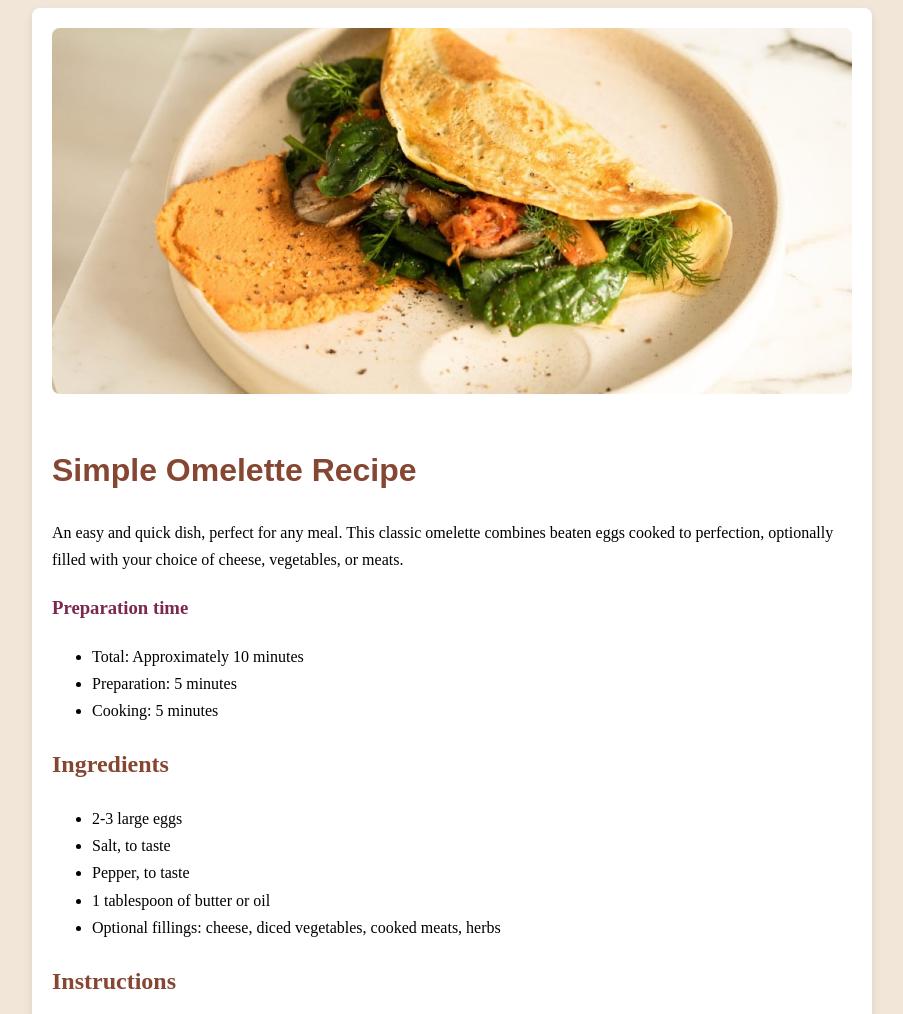
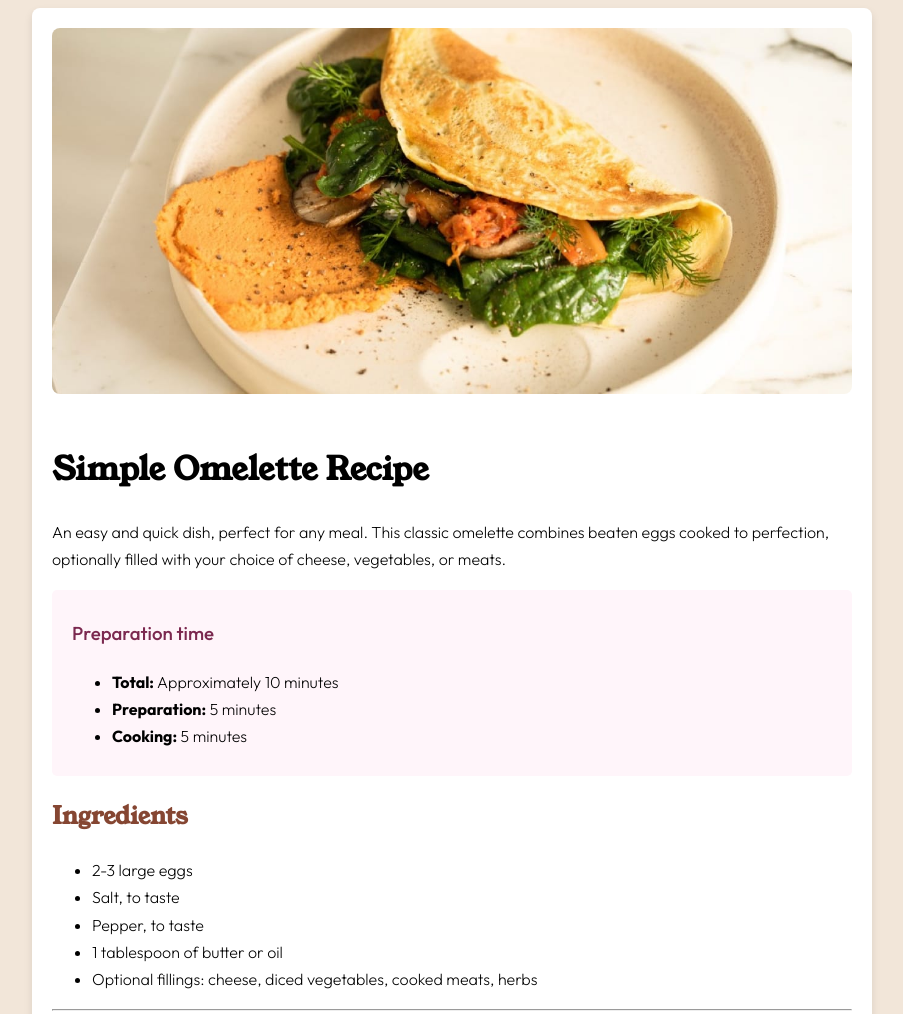
Before and after one commit to NiiKwartei/recipe-page-main, a plain HTML site: page index.html in a window 1280 px wide. Shown: the top 1014 px of the page, without its empty margins (188-1091 px from the left). Drawn offline with Linux system fonts and the light colour scheme.

Commit message:
Refactor font-face declarations and enhance HTML structure for better readability

```diff
--- a/css/style.css
+++ b/css/style.css
@@ -1,8 +1,7 @@
 /* Outfit (variable) */
 @font-face {
     font-family: "Outfit";
-    src: url("/assets/fonts/outfit/static/Outfit-VariableFont_wght.ttf") format('ttf');
-    font-weight: 100 900;
+    src: url('/assets/fonts/outfit/Outfit-VariableFont_wght.ttf') format('truetype');
     font-style: normal;
     font-display: swap;
 }
@@ -10,8 +9,7 @@
 /* Young Serif */
 @font-face {
   font-family: "Young Serif";
-  src: url("assets/fonts/young-serif/YoungSerif-Regular.ttf") ;
-  font-weight: 400;
+  src: url("/assets/fonts/young-serif/YoungSerif-Regular.ttf") format('truetype');
   font-style: normal;
   font-display: swap;
 }
@@ -19,12 +17,13 @@
 
 body{
     background-color: hwb(31 85% 5%);
+    font-family: 'Outfit';
+    font-weight: 250;
     font-size: 16px;
     display: flex;
     align-items: center;
     justify-content: center;
     line-height: 1.7;
-
 }
 .container{
     max-width: 800px;
@@ -42,21 +41,22 @@ body{
 }
 h3{
     color:  hsl(332, 51%, 32%);
-
+    font-family: 'Outfit';
+    font-weight: 500;
 }
 h2{
     color:hsl(14, 45%, 36%);
-    font-family: 'Outfit,';
+    font-family: 'Young serif';
 }
 
 h1{
-    color: hsl(14, 45%, 36%);
-    font-family: 'Outfit', sans-serif;
+    color: rgb(0, 0, 0);
+    font-family: 'Young Serif';
 }
 
-}
+
 .prep-time{
-    background-color: hsl(330, 100%, 98%);
+    background-color:  hsl(330, 100%, 98%);
     padding: 10px 10px 10px 20px;
     border-radius: 5px;
     margin-bottom: 20px;
@@ -71,7 +71,3 @@ table{
     border-bottom: 10px;
     column-gap: 100px;
 }
-
-
-
-   /* Email View */
--- a/index.html
+++ b/index.html
@@ -16,16 +16,15 @@
 <div class="container">
   <img src="assets/images/image-omelette.jpeg" alt="Omelette Image" width="700px" height="auto" class="recipe-image">
   <h1>Simple Omelette Recipe</h1>
-
   <p>An easy and quick dish, perfect for any meal. This classic omelette combines beaten eggs cooked
   to perfection, optionally filled with your choice of cheese, vegetables, or meats.</p>
 
 <div class="prep-time">
     <h3>Preparation time</h3>
  <ul>
-   <li>Total: Approximately 10 minutes</li>
-   <li>Preparation: 5 minutes</li>
-   <li>Cooking: 5 minutes</li>
+   <li><strong>Total:</strong> Approximately 10 minutes</li>
+   <li><strong>Preparation:</strong> 5 minutes</li>
+   <li><strong>Cooking:</strong> 5 minutes</li>
  </ul>
 </div>
   <h2 class="heading">Ingredients</h2>
@@ -37,6 +36,7 @@
     <li>1 tablespoon of butter or oil</li>
     <li>Optional fillings: cheese, diced vegetables, cooked meats, herbs</li>
   </ul>
+  <hr>
 
   <h2 class="heading">Instructions</h2>
 
@@ -48,6 +48,7 @@
     <li><strong>Fold and serve:</strong> As the omelette continues to cook, carefully lift one edge and fold it over the fillings. Let it cook for another minute, then slide it onto a plate.</li>
     <li><strong>Enjoy:</strong> Serve hot, with additional salt and pepper if needed.</li>
   </ol>
+  <hr>
 
   <h2 class="heading">Nutrition</h2>
 
```
